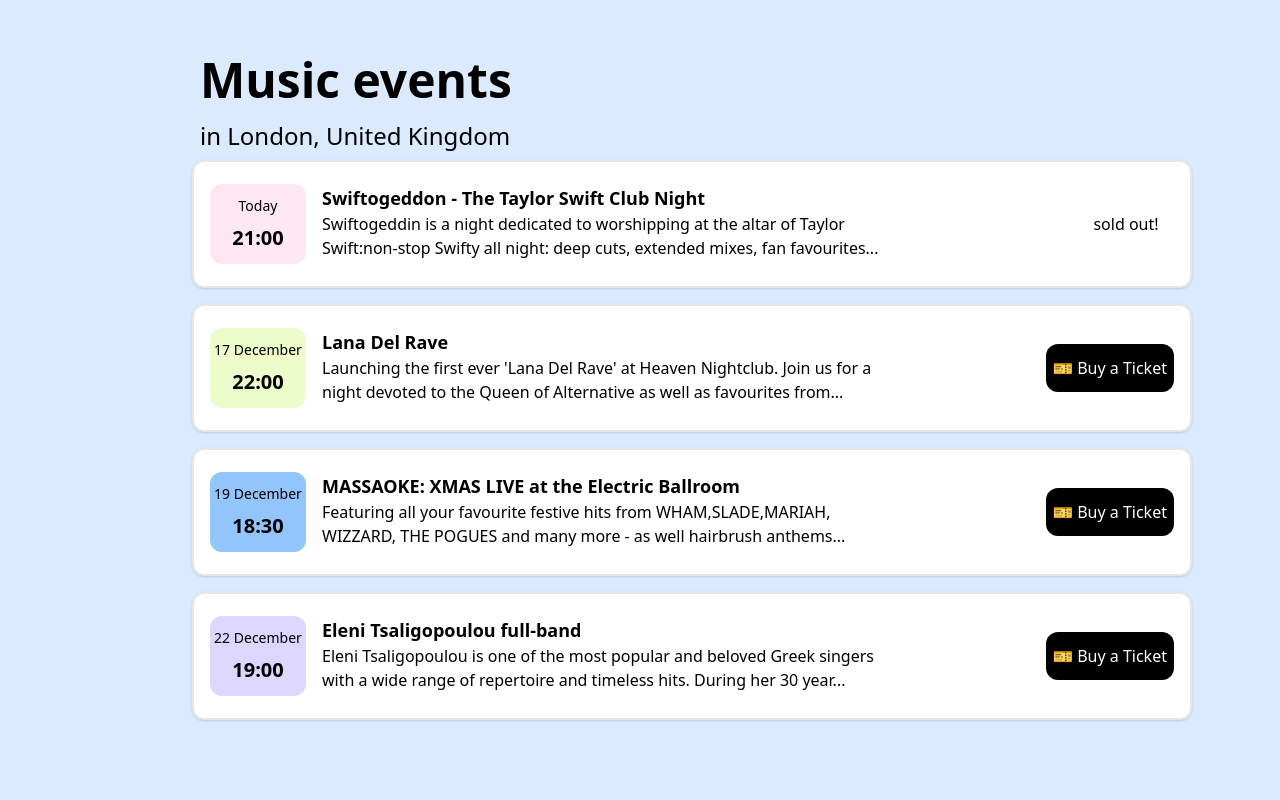
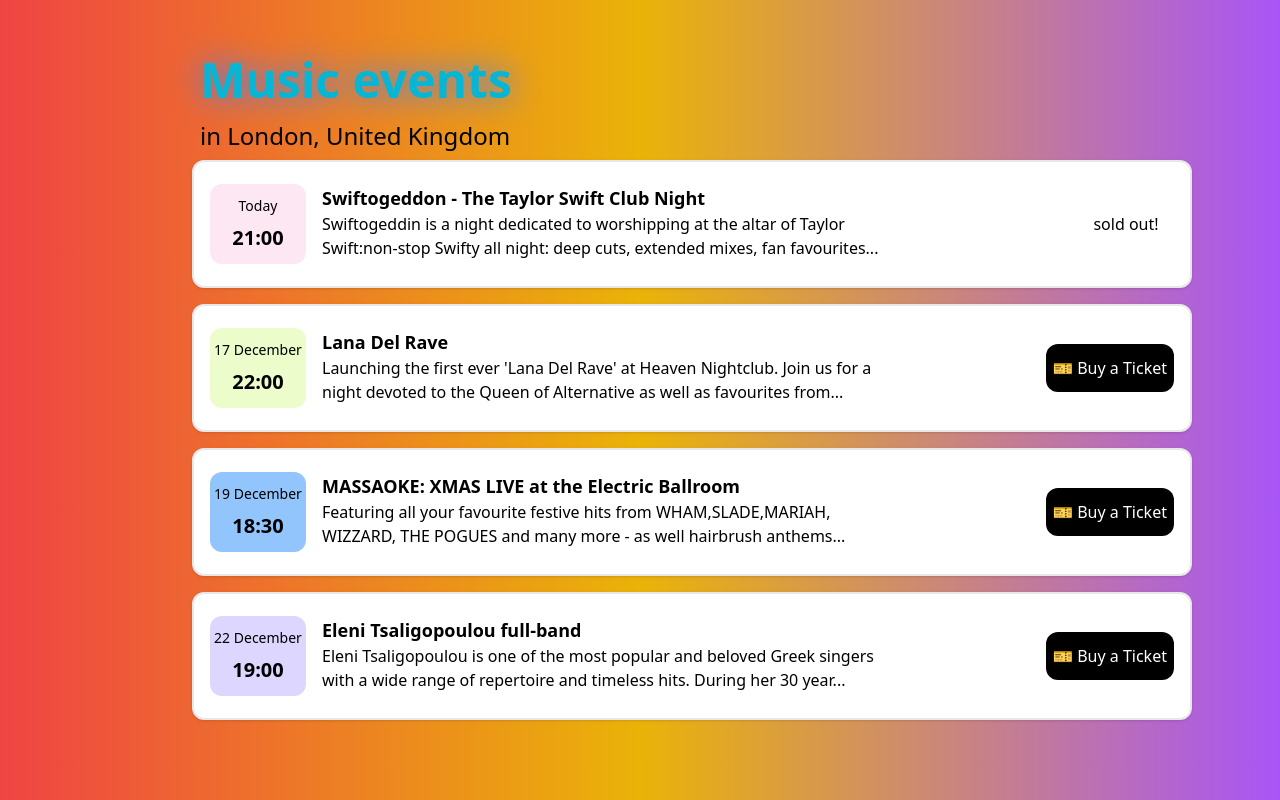
Before and after one commit to UtkarshSharma-004/100-days-of-codes-Challenge, a plain HTML site: page day-08/index.html in a window 1280 px wide. Drawn offline with nearby package versions, Linux system fonts and the light colour scheme.

Commit message:
challange

```diff
--- a/day-08/index.html
+++ b/day-08/index.html
@@ -7,11 +7,11 @@
 
   <script src="https://cdn.tailwindcss.com"></script>
 </head>
-<body class="bg-blue-100">
+<body class="bg-gradient-to-r from-red-500 via-yellow-500 via-green-500 via-blue-500 to-purple-500 min-h-screen">
 
   <div class="px-48 py-12 ">
 
-  <h1 class="font-bold text-5xl p-2">Music events</h1>
+  <h1 class="font-bold text-5xl p-2 text-cyan-500 drop-shadow-[0_0_16px_rgba(59,130,256,1)] "   >Music events</h1>
   <p class="text-2xl p-2 ">in London, United Kingdom</p>
 
 
@@ -52,8 +52,8 @@
         </span>
 
       </span>
-      <button class="flex flex-row gap-2 justify-center items-center w-32 h-12 bg-black rounded-xl">
-        <p class="text-white"> 🎫 Buy a Ticket</p>
+      <button class="flex flex-row gap-2 justify-center items-center w-32 h-12 bg-black rounded-xl hover:animate-shake hover:shadow-2xl">
+        <p class="text-white"> 🎫 <a href="http://127.0.0.1:5500/day-10/index.html">Buy a Ticket </a></p>
 
       </button>
 
```
